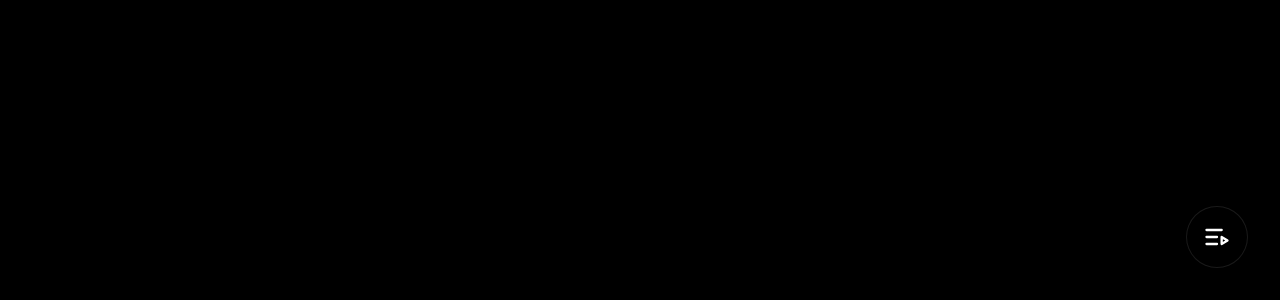
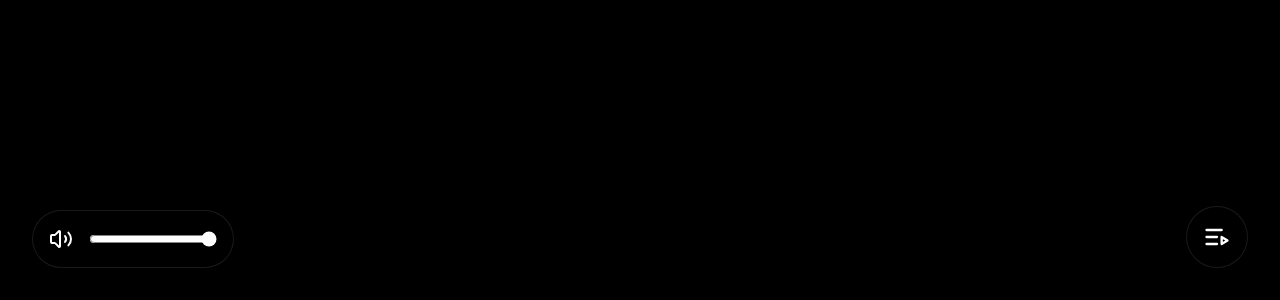
Before and after one commit to dm94/auto-tv, a React (Vite) app: page / in a window 1280 px wide. Shown: the part 500-800 px from the top of the page. Built offline with nearby package versions, Linux system fonts and the light colour scheme.

Commit message:
feat: Añadir Controles de Volumen
Co-authored-by: traeagent <traeagent@users.noreply.github.com>

```diff
--- a/src/components/OSD.tsx
+++ b/src/components/OSD.tsx
@@ -2,10 +2,10 @@ import React, { useEffect, useState } from 'react';
 import { useStore } from '../store/useStore';
 import { generateViewers } from '../utils/viewers';
 import { format } from 'date-fns';
-import { Users } from 'lucide-react';
+import { Users, Volume2, Volume1, VolumeX } from 'lucide-react';
 
 export const OSD: React.FC = () => {
-  const { currentChannelId, channels, programs, osdVisible, hideOSD } = useStore();
+  const { currentChannelId, channels, programs, osdVisible, hideOSD, volume, isMuted } = useStore();
   const [time, setTime] = useState(new Date());
 
   const currentChannel = channels.find(c => c.id === currentChannelId);
@@ -35,6 +35,8 @@ export const OSD: React.FC = () => {
 
   const viewers = generateViewers(currentChannelId, now);
 
+  const VolumeIcon = isMuted || volume === 0 ? VolumeX : volume < 0.5 ? Volume1 : Volume2;
+
   return (
     <div
       className={`absolute inset-0 pointer-events-none transition-opacity duration-500 z-40 ${
@@ -59,7 +61,7 @@ export const OSD: React.FC = () => {
         </div>
       </div>
 
-      {/* Esquina superior derecha: Espectadores y Hora */}
+      {/* Esquina superior derecha: Espectadores, Volumen y Hora */}
       <div className="absolute top-8 right-8 flex flex-col items-end gap-3">
         <div className="flex items-center gap-2 bg-black/60 backdrop-blur-md px-4 py-2 rounded-lg border border-white/10 text-red-500 font-mono">
           <div className="w-2 h-2 rounded-full bg-red-500 animate-pulse" />
@@ -68,6 +70,10 @@ export const OSD: React.FC = () => {
         <div className="flex items-center gap-2 bg-black/60 backdrop-blur-md px-4 py-2 rounded-lg border border-white/10 text-white font-mono text-lg shadow-xl">
           <Users size={20} className="text-zinc-400" />
           {viewers.toLocaleString()}
+        </div>
+        <div className="flex items-center gap-2 bg-black/60 backdrop-blur-md px-4 py-2 rounded-lg border border-white/10 text-white font-mono text-lg shadow-xl">
+          <VolumeIcon size={20} className={isMuted || volume === 0 ? "text-red-500" : "text-zinc-400"} />
+          {isMuted ? 'MUTE' : `${Math.round(volume * 100)}%`}
         </div>
         <div className="bg-black/60 backdrop-blur-md px-4 py-2 rounded-lg border border-white/10 text-white font-mono text-xl shadow-xl">
           {format(time, 'HH:mm:ss')}
--- a/src/components/Player.tsx
+++ b/src/components/Player.tsx
@@ -6,6 +6,8 @@ export const Player: React.FC = () => {
   const currentChannelId = useStore((state) => state.currentChannelId);
   const channels = useStore((state) => state.channels);
   const programs = useStore((state) => state.programs);
+  const volume = useStore((state) => state.volume);
+  const isMuted = useStore((state) => state.isMuted);
 
   const [currentVideoId, setCurrentVideoId] = useState<string | null>(null);
   const [startSeconds, setStartSeconds] = useState<number>(0);
@@ -47,7 +49,8 @@ export const Player: React.FC = () => {
         width="100%"
         height="100%"
         playing={true}
-        muted={false}
+        volume={volume}
+        muted={isMuted}
         controls={false}
         config={{
           youtube: {
--- a/src/pages/Home.tsx
+++ b/src/pages/Home.tsx
@@ -3,10 +3,10 @@ import { Player } from '../components/Player';
 import { OSD } from '../components/OSD';
 import { Guide } from '../components/Guide';
 import { useStore } from '../store/useStore';
-import { ListVideo } from 'lucide-react';
+import { ListVideo, Volume2, VolumeX } from 'lucide-react';
 
 export const Home: React.FC = () => {
-  const { channelUp, channelDown, toggleGuide, isGuideOpen } = useStore();
+  const { channelUp, channelDown, toggleGuide, isGuideOpen, volume, isMuted, volumeUp, volumeDown, toggleMute, setVolume } = useStore();
 
   // Manejo de teclado para hacer "zapping"
   useEffect(() => {
@@ -19,6 +19,15 @@ export const Home: React.FC = () => {
       } else if (e.key === 'ArrowDown') {
         e.preventDefault();
         channelDown();
+      } else if (e.key === 'ArrowRight' || e.key === '+') {
+        e.preventDefault();
+        volumeUp();
+      } else if (e.key === 'ArrowLeft' || e.key === '-') {
+        e.preventDefault();
+        volumeDown();
+      } else if (e.key === 'm' || e.key === 'M') {
+        e.preventDefault();
+        toggleMute();
       } else if (e.key === 'g' || e.key === 'G' || e.key === 'Escape') {
         e.preventDefault();
         toggleGuide();
@@ -27,7 +36,7 @@ export const Home: React.FC = () => {
 
     window.addEventListener('keydown', handleKeyDown);
     return () => window.removeEventListener('keydown', handleKeyDown);
-  }, [channelUp, channelDown, toggleGuide, isGuideOpen]);
+  }, [channelUp, channelDown, toggleGuide, isGuideOpen, volumeUp, volumeDown, toggleMute]);
 
   // Manejo de scroll para hacer "zapping" (opcional pero interesante)
   useEffect(() => {
@@ -86,6 +95,27 @@ export const Home: React.FC = () => {
           >
             <ListVideo size={28} className="group-hover:text-red-500 transition-colors" />
           </button>
+
+          {/* Controles de Volumen en pantalla */}
+          <div className="absolute bottom-8 left-8 flex items-center gap-4 bg-black/60 backdrop-blur-md p-4 rounded-full border border-white/10 text-white z-30 shadow-2xl hover:bg-black/80 transition-all">
+            <button
+              onClick={toggleMute}
+              title="Silenciar (M)"
+              className="hover:text-red-500 transition-colors"
+            >
+              {isMuted || volume === 0 ? <VolumeX size={24} /> : <Volume2 size={24} />}
+            </button>
+            <input
+              type="range"
+              min="0"
+              max="1"
+              step="0.05"
+              value={isMuted ? 0 : volume}
+              onChange={(e) => setVolume(parseFloat(e.target.value))}
+              className="w-24 md:w-32 accent-white cursor-pointer"
+              title="Volumen (Flechas Izquierda/Derecha o +/-)"
+            />
+          </div>
         </>
       )}
     </div>
--- a/src/store/useStore.ts
+++ b/src/store/useStore.ts
@@ -11,6 +11,8 @@ interface AppState {
   currentChannelId: string;
   isGuideOpen: boolean;
   osdVisible: boolean;
+  volume: number;
+  isMuted: boolean;
 
   // Acciones
   setCurrentChannel: (id: string) => void;
@@ -20,6 +22,10 @@ interface AppState {
   closeGuide: () => void;
   showOSD: () => void;
   hideOSD: () => void;
+  setVolume: (volume: number) => void;
+  volumeUp: () => void;
+  volumeDown: () => void;
+  toggleMute: () => void;
 
   // Helpers
   getCurrentProgram: (channelId: string, timestamp: number) => Program | undefined;
@@ -32,6 +38,8 @@ export const useStore = create<AppState>((set, get) => ({
   currentChannelId: CHANNELS[0].id,
   isGuideOpen: false,
   osdVisible: true, // Mostrar inicialmente
+  volume: 1, // 100%
+  isMuted: false,
 
   setCurrentChannel: (id: string) => {
     set({ currentChannelId: id, isGuideOpen: false });
@@ -63,6 +71,25 @@ export const useStore = create<AppState>((set, get) => ({
   },
   hideOSD: () => set({ osdVisible: false }),
 
+  setVolume: (volume: number) => {
+    set({ volume: Math.max(0, Math.min(1, volume)), isMuted: false });
+    get().showOSD();
+  },
+  volumeUp: () => {
+    const { volume } = get();
+    set({ volume: Math.min(1, volume + 0.1), isMuted: false });
+    get().showOSD();
+  },
+  volumeDown: () => {
+    const { volume } = get();
+    set({ volume: Math.max(0, volume - 0.1), isMuted: false });
+    get().showOSD();
+  },
+  toggleMute: () => {
+    set((state) => ({ isMuted: !state.isMuted }));
+    get().showOSD();
+  },
+
   getCurrentProgram: (channelId: string, timestamp: number) => {
     const { programs } = get();
     return programs.find(
```
Also changed, not shown: 1 other file (tests, documents, lock files or other folders).
